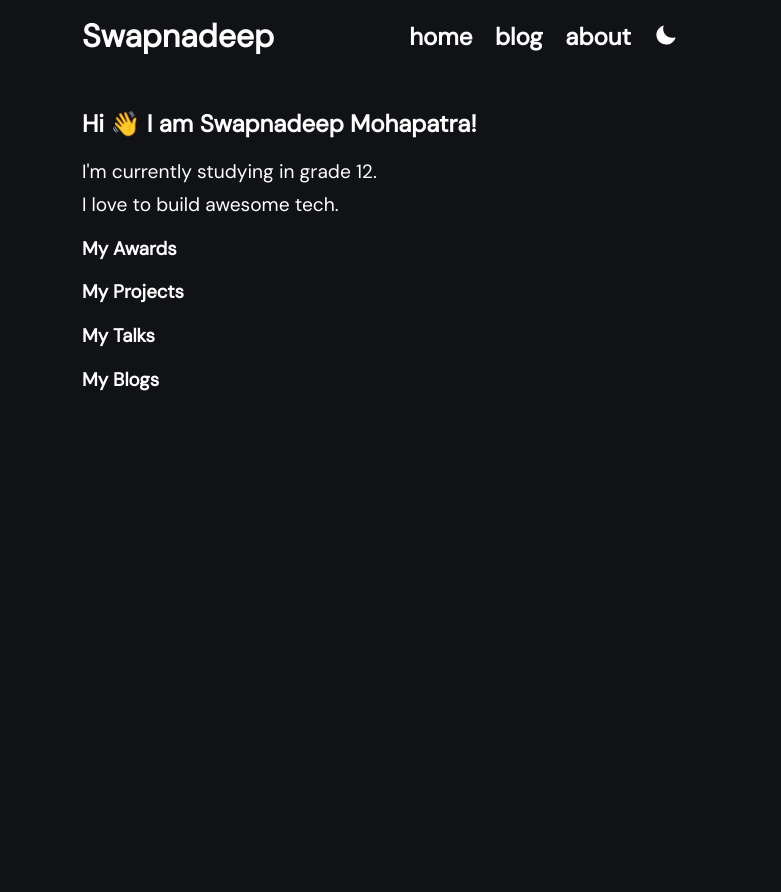
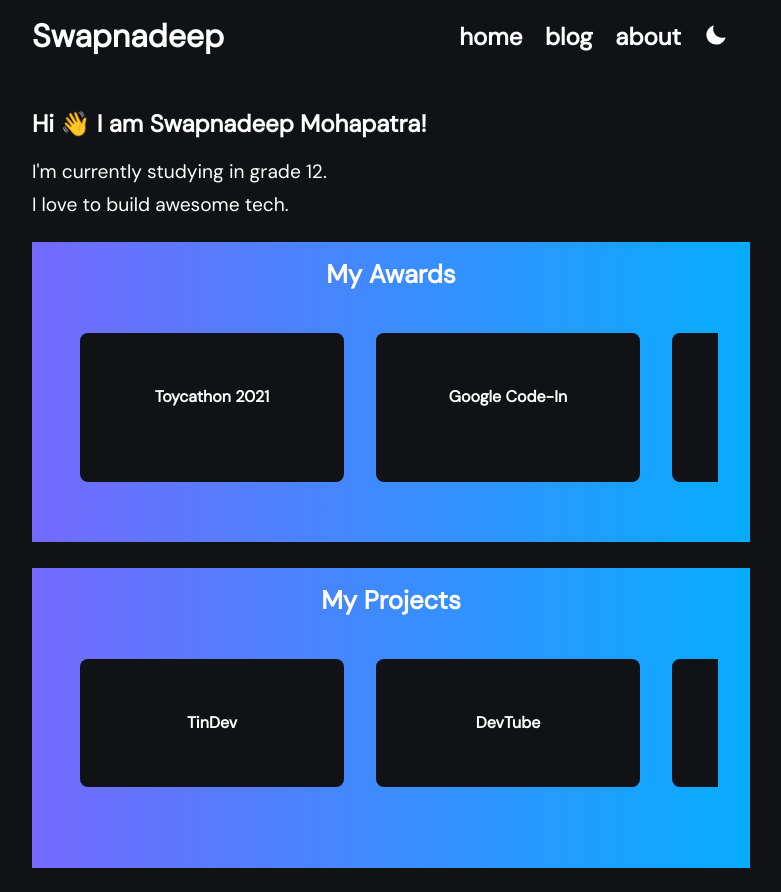
Before and after one commit to swapnadeepmohapatra/swapnadeep-com-v2, a Next.js app: page / in a window 1280 px wide. Shown: the top 892 px of the page, without its empty margins (249-1030 px from the left). Before the commit the page ends 800 px from the top, so only its background shows below. Built offline with nearby package versions, Linux system fonts and the light colour scheme.

Commit message:
[Added] Carousel

```diff
--- a/components/Navbar/index.tsx
+++ b/components/Navbar/index.tsx
@@ -109,6 +109,8 @@ const Header = styled.header`
   background-color: var(--text);
   align-items: center;
   justify-content: space-between;
+  background-color: ${({ theme }) => theme.body};
+  z-index: 1;
 `;
 
 const Nav = styled.nav`
--- a/pages/_app.tsx
+++ b/pages/_app.tsx
@@ -32,7 +32,7 @@ function MyApp({ Component, pageProps }: AppProps) {
         <link rel="icon" href="/favicon.ico" />
       </Head>
       <ThemeProvider theme={theme == "light" ? lightTheme : darkTheme}>
-        <div style={{ maxWidth: "650px", margin: "0 auto" }}>
+        <div style={{ maxWidth: "750px", margin: "0 auto" }}>
           <GlobalStyles />
           <Navbar toggleTheme={toggleTheme} theme={theme} />
           <Component {...pageProps} />
--- a/pages/index.tsx
+++ b/pages/index.tsx
@@ -1,6 +1,103 @@
 import type { NextPage } from "next";
 import Head from "next/head";
 import styled from "styled-components";
+
+const awardsList = [
+  {
+    name: "Toycathon 2021",
+    org: "Ministry of Women and Child Development, Ministry of Information and Broadcasting, Ministry of Education, Department for Promotion of Industry and Internal Trade, Ministry of Commerce and Industry, Ministry of Micro, Small and Medium Enterprises, Ministry of Textiles, Ministry of Education's Innovation Cell, All India Council for Technical Education (AICTE)",
+    date: "June '21",
+  },
+  {
+    name: "Google Code-In",
+    org: "Google Open Source",
+    date: "December 2, 2019 — January 23, 2020",
+    image:
+      "https://res.cloudinary.com/dxuiu1h8i/image/upload/v1625806346/GCI_2019_Certificate_5797542734856192-1_uieshs.jpg",
+  },
+  {
+    name: "IRIS National Fair",
+    org: "Broadcom, DST, NCSTC, IUSSTF",
+    date: "Jan '20",
+  },
+  {
+    name: "107th Indian Science Congress",
+    org: "NCSTC, DST, Govt. of India",
+    date: "Jan '20",
+  },
+  {
+    shortName: "JNNSMEE",
+    name: "47th Jawaharlal Nehru National Science Mathematics And Environment Exhibition",
+    org: "NCERT, SCERT, Govt. of Chattisgarh",
+    date: "Oct '19",
+  },
+  {
+    name: "CBSE National Science Exhibition",
+    org: "CBSE, New Delhi",
+    date: "Jan '19",
+  },
+  {
+    name: "26th National Children's Science Congress",
+    org: "NCSTC, Department of Science and Technology, Govt. of India",
+    date: "Dec '18",
+  },
+];
+
+const projectList = [
+  {
+    name: "TinDev",
+    link: "http://tindev.swapnadeep.com/",
+    image: "/tindev-small.png",
+    techStack: "React, Node.js, Express.js, MongoDB, Socket.io",
+    desc: "A MERN stack PWA with swiping cards like Tinder to find like-minded developers.",
+  },
+  {
+    name: "DevTube",
+    link: "http://devtube.swapnadeep.com/",
+    image: "/devtube-small.png",
+    techStack: "React, Node.js, Express.js, MongoDB, Firebase Storage",
+    desc: "A MERN stack video streaming app.",
+  },
+  {
+    name: "Mate",
+    link: "https://beta.mate.swapnadeep.com/",
+    image: "/mate-small.png",
+    techStack:
+      "React, Node.js, Express.js, MongoDB, GraphQL, TypeScript, Jest, Mongoose",
+    desc: "A MERN stack dating app.",
+  },
+  {
+    name: "e-Commerce",
+    link: "http://ecom.swapnadeep.com/",
+    image: "/ecom-small.png",
+    techStack: "React, Node.js, Express.js, MongoDB",
+    desc: "A MERN stack PWA with Stripe integration for online gadgets shopping.",
+  },
+  {
+    name: "Pachisi",
+    link: "https://pachisi.swapnadeep.com/",
+    image: "/pachisi-small.png",
+    techStack: "React, TypeScript, Node.js, Express.js, Socket.io",
+    desc: "A game based on popular pachisi game played in Mahabharat. Reviving the forgotten culture of India",
+  },
+  {
+    name: "e-SwachhBin",
+    link: "https://swachhbin.swapnadeep.com/",
+    image: "/swachhbin.jpeg",
+    techStack:
+      "Raspberry Pi, Arduino, React.js, React Native, Express.js, Electron.js, Firebase, OpenCV",
+    desc: "An IoT solution for real-time monitoring of garbage bins with android and web apps for users.",
+  },
+];
+
+const talksList = [{ name: "Getting Started with GraphQL for Frontend Devs" }];
+
+const blogList = [
+  { name: "How to get started with React Routers" },
+  { name: "How I landed a Software Developer job at the age 16" },
+  { name: ".forEach() Polyfill" },
+  { name: ".map() Polyfill" },
+];
 
 const Home: NextPage = () => {
   return (
@@ -13,11 +110,46 @@ const Home: NextPage = () => {
         <h2>Hi 👋 I am Swapnadeep Mohapatra! </h2>
         <Prargraph>I&apos;m currently studying in grade 12.</Prargraph>
         <Prargraph>I love to build awesome tech.</Prargraph>
-        <h3>My Awards</h3>
-        {/* TODO: Make Carousel */}
-        <h3>My Projects</h3>
-        <h3>My Talks</h3>
-        <h3>My Blogs</h3>
+        <Awards>
+          <Heading3>My Awards</Heading3>
+          <Carousel>
+            {awardsList.map((award, index) => (
+              <Card key={index}>
+                <Heading4>{award.shortName || award.name}</Heading4>
+              </Card>
+            ))}
+          </Carousel>
+        </Awards>
+        <Awards>
+          <Heading3>My Projects</Heading3>
+          <Carousel>
+            {projectList.map((award, index) => (
+              <Card key={index}>
+                <Heading4>{award.name}</Heading4>
+              </Card>
+            ))}
+          </Carousel>
+        </Awards>
+        <Awards>
+          <Heading3>My Talks</Heading3>
+          <Carousel>
+            {talksList.map((award, index) => (
+              <Card key={index}>
+                <Heading4>{award.name}</Heading4>
+              </Card>
+            ))}
+          </Carousel>
+        </Awards>
+        <Blogs>
+          <Heading3>My Blogs</Heading3>
+          <Carousel>
+            {blogList.map((award, index) => (
+              <Card key={index}>
+                <Heading4>{award.name}</Heading4>
+              </Card>
+            ))}
+          </Carousel>
+        </Blogs>
       </Main>
     </div>
   );
@@ -29,7 +161,71 @@ const Main = styled.div`
   padding: 1rem;
 `;
 
-const Prargraph = styled.div`
+const Prargraph = styled.p`
   font-size: 1.2rem;
   margin: 0.5rem 0rem;
 `;
+
+const Heading3 = styled.h3`
+  font-size: 1.6rem;
+  text-align: center;
+  padding-top: 1rem;
+`;
+
+const Heading4 = styled.h4`
+  font-size: 1rem;
+  text-align: center;
+`;
+
+const Awards = styled.div`
+  height: 300px;
+  background: ${({ theme }) => theme.gradient1};
+`;
+
+const Blogs = styled.div`
+  height: 300px;
+  background: ${({ theme }) => theme.gradient1};
+`;
+
+const Carousel = styled.div`
+  display: flex;
+  overflow-x: scroll;
+  margin: 0rem 2rem;
+
+  ::-webkit-scrollbar {
+    width: 0.4rem;
+    height: 0.4rem;
+  }
+
+  ::-webkit-scrollbar-track {
+    background: #f1f1f1;
+    border-radius: 0.4rem;
+  }
+
+  ::-webkit-scrollbar-thumb {
+    background: #999;
+    border-radius: 0.4rem;
+  }
+
+  ::-webkit-scrollbar-thumb:hover {
+    background: #888;
+  }
+`;
+
+const Card = styled.div`
+  min-width: 200px;
+  padding: 2rem;
+  background: ${({ theme }) => theme.body};
+  margin: 1rem;
+  border-radius: 0.5rem;
+  :hover {
+    transform: scale(1.05);
+  }
+  will-change: transform;
+  transition-property: background-color, border-color, color, fill, stroke,
+    opacity, box-shadow, transform, filter, backdrop-filter,
+    -webkit-backdrop-filter;
+  transition-timing-function: cubic-bezier(0.4, 0, 0.2, 1);
+  transition-duration: 0.3s;
+  cursor: pointer;
+`;
--- a/utils/ThemeConfig.ts
+++ b/utils/ThemeConfig.ts
@@ -8,6 +8,7 @@ type Theme = {
   borderBg: string;
   accent: string;
   blurredBg: string;
+  gradient1: string;
 };
 
 export const lightTheme: Theme = {
@@ -18,6 +19,7 @@ export const lightTheme: Theme = {
   borderBg: "#9b9b9b",
   accent: "#cdf0ea",
   blurredBg: "rgba(255, 255, 255, 0.93)",
+  gradient1: " linear-gradient(to right, #d9cbff, #c8e8fe)",
 };
 
 export const darkTheme: Theme = {
@@ -28,6 +30,8 @@ export const darkTheme: Theme = {
   borderBg: "#5d5d5d",
   accent: "#fbdeac",
   blurredBg: "rgba(15,10,35,0.9);",
+  gradient1: "linear-gradient(to right, #746AFF, #06ACFF)",
+  // gradient1: " linear-gradient(to right, #d9cbff, #c8e8fe)",
 };
 
 export const GlobalStyles = createGlobalStyle<{ theme: Theme }>`
```
